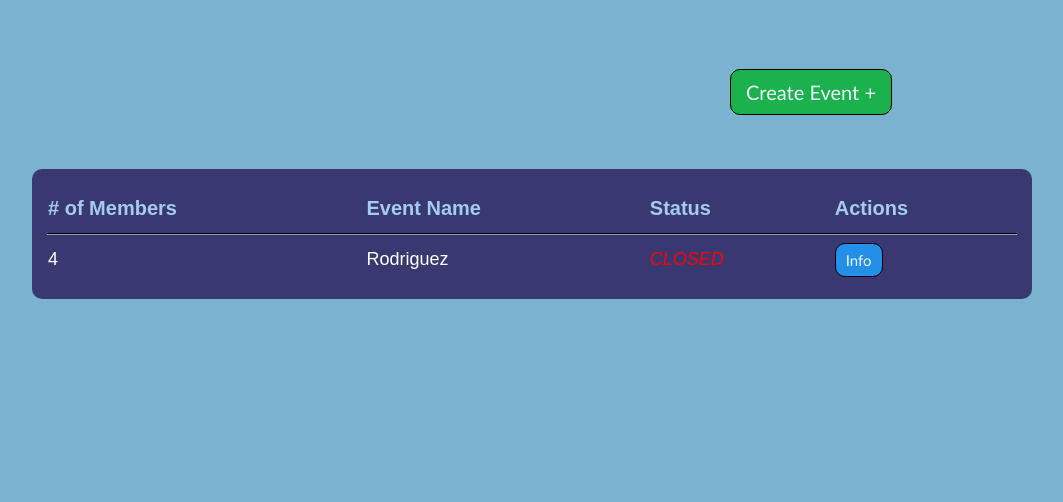
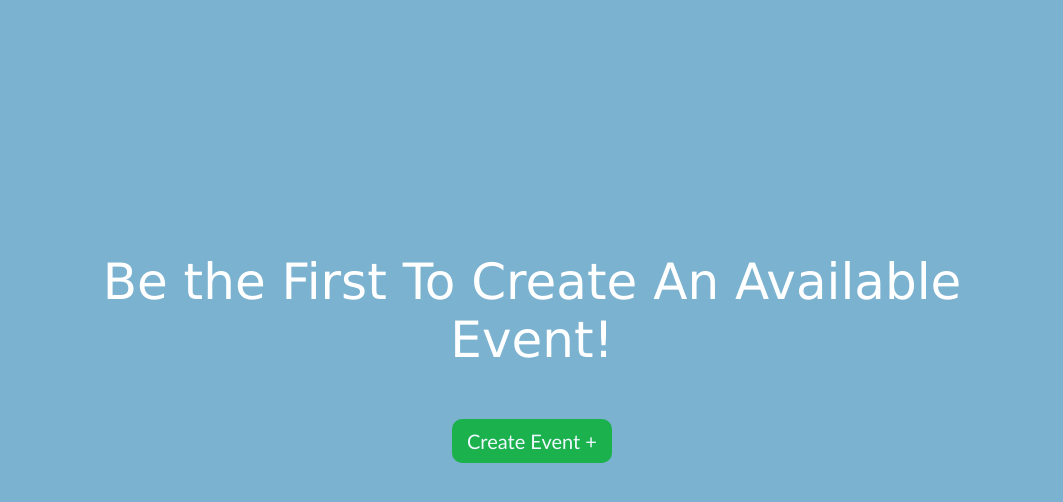
Before and after one commit to GilbertoRod/FlaskProj, a Flask app: page /events in a window 1280 px wide. Shown: the part 67-569 px from the top of the page, without its empty margins (108-1171 px from the left). Run offline with Flask 3, Linux system fonts and the light colour scheme; a user stored in the database is signed in; some web fonts are replaced.

Commit message:
updated events query

```diff
--- a/market/forms.py
+++ b/market/forms.py
@@ -83,4 +83,4 @@ class UpdateUserFieldsForm(FlaskForm):
   field_8 = StringField(validators=[DataRequired()])
   field_9 = StringField(validators=[DataRequired()])
   field_10 = StringField(validators=[DataRequired()])
-  submit = SubmitField(label='Update Info')
+  submit = SubmitField(label='Update My Info')
--- a/market/routes.py
+++ b/market/routes.py
@@ -48,7 +48,7 @@ def is_user_member(event, current_user):
 @app.route("/events")
 @login_required
 def events_page():
-    events=Event.query.order_by(Event.event_status.desc(), Event.event_id.desc()).all()
+    events=Event.query.filter_by(event_status='open').order_by(Event.event_status.desc(), Event.event_id.desc()).all()
     return render_template('events.html', events=events, is_user_member=is_user_member)
 
 
--- a/market/static/styles/events.css
+++ b/market/static/styles/events.css
@@ -583,7 +583,6 @@ text-shadow: 0px 0px 5px black;
 .leave-btn{
   cursor: pointer;
   background-color: rgb(209, 36, 59);
-  border: none;
   color: aliceblue;
   padding: 10px 15px;
   border-radius: 10px;
@@ -592,3 +591,8 @@ text-shadow: 0px 0px 5px black;
   margin-right: 15px;
   border:1px solid black;
 }
+
+.leave-btn:hover{
+
+  background-color: rgb(227, 63, 85);
+}
--- a/market/templates/events.html
+++ b/market/templates/events.html
@@ -111,7 +111,7 @@
     {% else %}
     <center>
     <div class="no-event-div">
-    <p>Be the First To Create An Event!</p>
+    <p>Be the First To Create An Available Event!</p>
 
     <a href="{{url_for('create_event')}}"><button class="create-btn">Create Event +</button></a>
     </div></center>
```
Also changed, not shown: market/templates/info.html (+17 -25 lines), instance/home.db.
